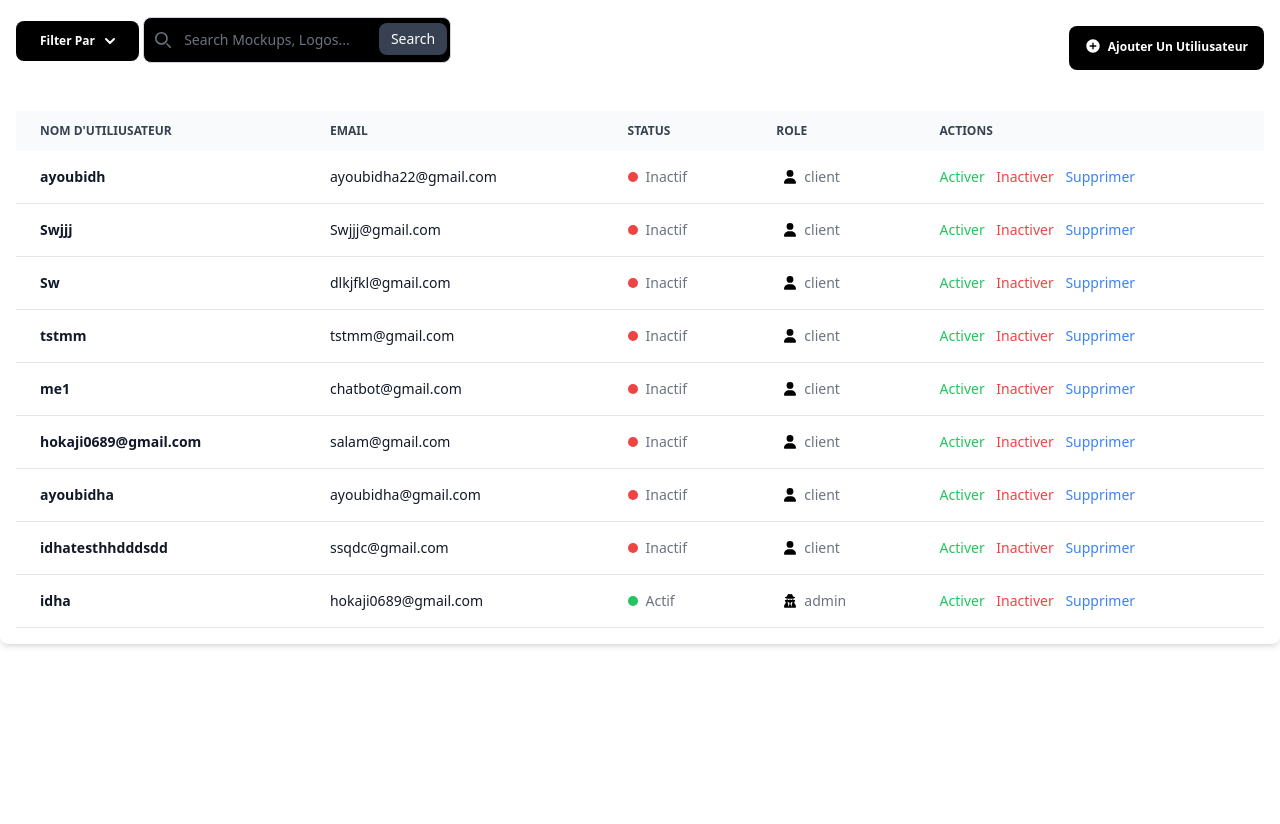
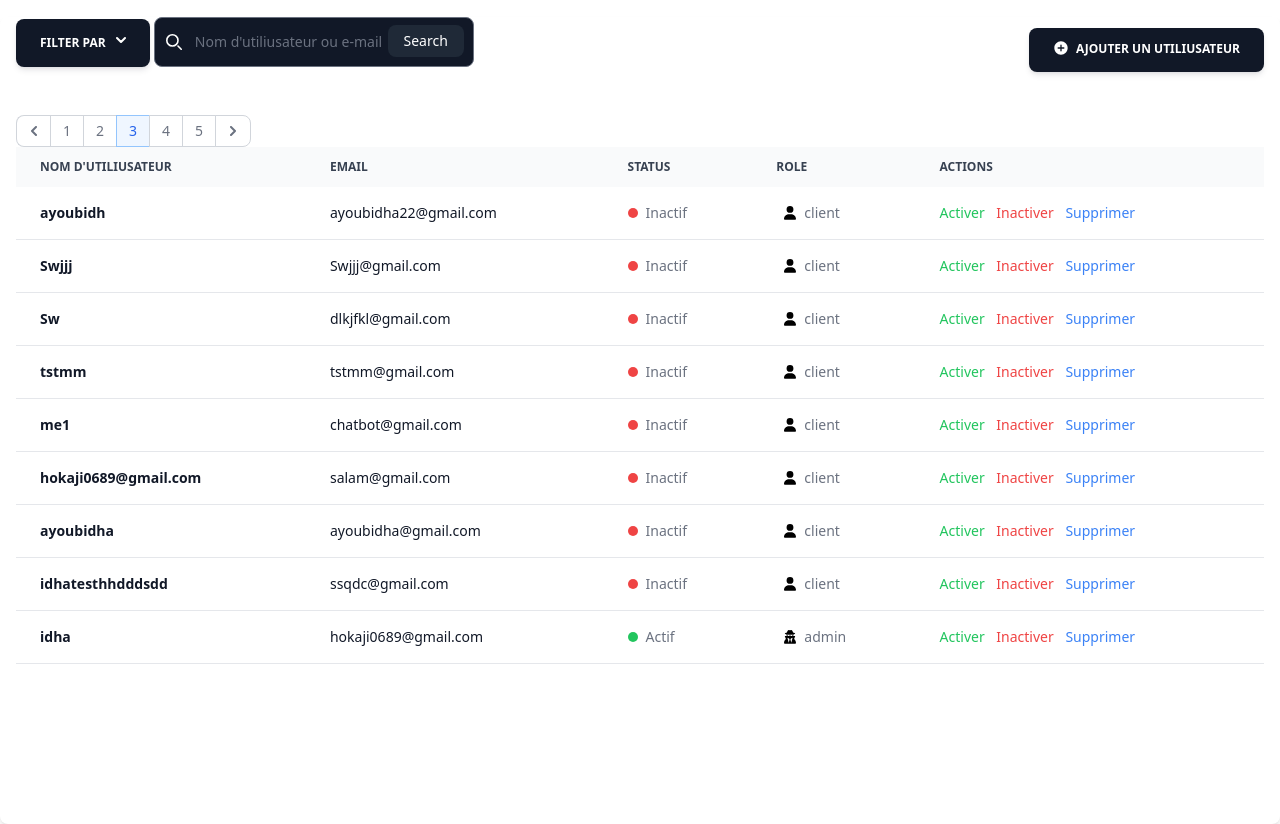
Before and after one commit to merouaneid7/DriveUp, a Django app: page /last_added in a window 1280 px wide. Shown: the part 47-871 px from the top of the page. Before the commit the page ends 694 px from the top, so only its background shows below. Run offline with Django 5.2, Linux system fonts and the light colour scheme; data comes from the database, SQL or seed files in the repository; both versions use the stored data as it was after the commit; some libraries are stand-ins or nearby versions.

Commit message:
feat:user list pagination

```diff
--- a/sfe/sfe/views.py
+++ b/sfe/sfe/views.py
@@ -7,15 +7,19 @@ from . EmailBackEnd import EmailBackEnd
 from django.contrib.auth.decorators import user_passes_test
 from django.core.mail import send_mail
 from django.conf import settings
-from django.template.loader import render_to_string
-from django.http import HttpResponseForbidden, JsonResponse
+from django.core.paginator import Paginator
 
 
 def home(request):
     return render(request,"main/home.html")
 
 def userslist(request):
-    users = User.objects.all()
+    users=User.objects.all()
+    paginator=Paginator(users, 2)
+    page_num=request.GET.get('page')
+    page=paginator.page(page_num)
+
+
     user_approved=User.objects.filter(is_active=True)
     user_inapproved=User.objects.filter(is_active=False)
     print(user_approved)
@@ -23,6 +27,7 @@ def userslist(request):
         'users' : users,
         'user_approved':user_approved,
         'user_inapproved':user_inapproved,
+        'page':page
 
     }
     return render(request,"adm/userslist.html",context)
@@ -181,6 +186,8 @@ def adm_dash(request):
 
 def active_users(request):
     users=User.objects.filter(is_active=True)
+    if not users.exists():
+        messages.error(request,"aucun utilisateur est active")
     context={
         'users':users,
     }
@@ -189,6 +196,8 @@ def active_users(request):
 
 def inactive_users(request):
     users=User.objects.filter(is_active=False)
+    if not users.exists():
+        messages.error(request,"aucun utilisateur est inactive")
     context={
         'users':users,
     }
@@ -197,6 +206,8 @@ def inactive_users(request):
 
 def last_added(request):
     users=User.objects.order_by('-id')
+    if not users.exists():
+        messages.error(request,"y'aucun utilisateur ")
     context={
         'users':users,
     }
@@ -204,6 +215,8 @@ def last_added(request):
 
 def only_admin(request):
     users=User.objects.filter(is_superuser=True)
+    if not users.exists():
+        messages.error(request,"aucun utilisateur est admin")
     context={
         'users':users,
     }
@@ -211,6 +224,8 @@ def only_admin(request):
 
 def only_client(request):
     users=User.objects.filter(is_superuser=False)
+    if not users.exists():
+        messages.error(request,"aucun utilisateur est client")
     context={
         'users':users,
     }
@@ -219,9 +234,13 @@ def only_client(request):
 
 def search_user(request):
     search_input=request.GET.get("search_input")
-    print("search_input")
 
     users=User.objects.filter(username=search_input) | User.objects.filter(email=search_input)
+    print(users)
+
+    if not users.exists():
+        messages.error(request,"Aucun utilisateur avec   ' " f"{search_input} ' comme nom d'utilisateur ou bien email")
+
     context={
         'users':users,
     }
--- a/sfe/templates/adm/userslist.html
+++ b/sfe/templates/adm/userslist.html
@@ -1,22 +1,25 @@
 {% extends 'admdashnav.html' %}
+{% load static %}
 <head>
     <link href="https://cdnjs.cloudflare.com/ajax/libs/flowbite/2.3.0/flowbite.min.css" rel="stylesheet" />
 </head>
+
+
 {% block content %}
 
 <div class="relative overflow-x-auto shadow-md sm:rounded-lg mt-16 px-4">
     {% include "msg/msg.html" %}
     <div class="flex items-center justify-between flex-column flex-wrap md:flex-row space-y-4 md:space-y-0 pb-4 bg-white ">
         <div>
-            <button id="dropdownActionButton" data-dropdown-toggle="dropdownAction" class="py-3 inline-flex items-center font-sans font-bold text-center  transition-all disabled:opacity-50 disabled:shadow-none disabled:pointer-events-none text-xs py-3 px-6 rounded-lg  text-white  bg-black" type="button">
-                <span class="sr-only">filtre</span>
+            <button id="dropdownActionButton" data-dropdown-toggle="dropdownAction" class=" py-4 inline-flex font-sans font-bold text-center uppercase transition-all disabled:opacity-50 disabled:shadow-none disabled:pointer-events-none text-xs  px-6 rounded-lg  text-white shadow-md shadow-gray-900/10 hover:shadow-lg hover:shadow-gray-900/20 focus:opacity-[0.85] focus:shadow-none active:opacity-[0.85] active:shadow-none bg-gray-900" type="button">
+
                 Filter Par
                 <svg class="w-2.5 h-2.5 ms-2.5" aria-hidden="true" xmlns="http://www.w3.org/2000/svg" fill="none" viewBox="0 0 10 6">
                     <path stroke="currentColor" stroke-linecap="round" stroke-linejoin="round" stroke-width="2" d="m1 1 4 4 4-4"/>
                 </svg>
             </button>
             <!-- Dropdown menu -->
-            <div id="dropdownAction" class=" hidden bg-gray-50 divide-y divide-gray-100 rounded-lg shadow w-44 px-4  ">
+            <div id="dropdownAction" class=" hidden bg-gray-50 divide-y divide-gray-100 rounded-lg shadow w-44 p-6  ">
                 <ul class="py-1 text-sm text-gray-700 " aria-labelledby="dropdownActionButton">
                     <li>
                         <a href="{% url 'userlist' %}" class="block px-4 py-2 hover:bg-gray-100  text-gray-900">Tous</a>
@@ -39,25 +42,27 @@
                 </ul>
 
             </div>
+
                 <form class="inline-block max-w-md mx-auto" method="GET" action="search_user">
-                <label for="default-search" class="mb-2 text-sm font-medium text-gray-900 sr-only dark:text-white">Search</label>
-                <div class="relative">
-                    <div class="absolute inset-y-0 start-0 flex items-center ps-3 pointer-events-none">
-                        <svg class="w-4 h-4 text-gray-500 dark:text-gray-400" aria-hidden="true" xmlns="http://www.w3.org/2000/svg" fill="none" viewBox="0 0 20 20">
+                    <label for="default-search" class="mb-2 text-sm font-medium text-gray-900 sr-only dark:text-black ">Search</label>
+                    <div class="relative w-80">
+                        <div class=" absolute inset-y-0 start-0 flex items-center ps-3 pointer-events-none">
+                            <svg class="w-4 h-4 text-white" aria-hidden="true" xmlns="http://www.w3.org/2000/svg" fill="none" viewBox="0 0 20 20">
                                 <path stroke="currentColor" stroke-linecap="round" stroke-linejoin="round" stroke-width="2" d="m19 19-4-4m0-7A7 7 0 1 1 1 8a7 7 0 0 1 14 0Z"/>
                             </svg>
                         </div>
-                    <input type="search" id="search_input" name="search_input" class="px-16 block w-full p-3 ps-10 text-sm text-white border border-gray-300 rounded-lg bg-black " placeholder="Search Mockups, Logos..." required />
-                    <button type="submit" class=" text-white absolute end-1 bottom-2 bg-gray-700  font-medium rounded-lg text-sm px-3 py-1.5 ">Search</button>
+                        <input type="search" id="default-search" name="search_input" class="block w-full p-3.5 ps-10 pr-26 text-sm    rounded-lg bg-gray-900 text-white" placeholder="Nom d'utiliusateur ou e-mail" required />
+                        <button type="submit" class="text-white absolute end-2.5 bottom-2.5 bg-gray-800   rounded-lg text-sm px-4 py-1.5 ">Search</button>
                     </div>
                 </form>
+
         </div>
 
 
 
         <button id="dropdownActionButton"  class="inline-flex items-center text-gray-500 bg-white  focus:outline-none   font-medium rounded-lg text-sm  py-1.5 " type="button">
-            <div class="flex items-center justify-center gap-x-6">
-                <a href="#"  data-modal-target="crud-modal" data-modal-toggle="crud-modal" class="align-middle select-none font-sans font-bold text-center  transition-all disabled:opacity-50 disabled:shadow-none disabled:pointer-events-none text-xs py-3 px-4 rounded-lg  text-white  bg-black hover:bg-gray-800">
+            <div class=" flex items-center justify-center gap-x-6">
+                <a href="#"  data-modal-target="crud-modal" data-modal-toggle="crud-modal" class="py-3 align-middle select-none font-sans font-bold text-center uppercase transition-all disabled:opacity-50 disabled:shadow-none disabled:pointer-events-none text-xs  px-6 rounded-lg  text-white shadow-md shadow-gray-900/10 hover:shadow-lg hover:shadow-gray-900/20 focus:opacity-[0.85] focus:shadow-none active:opacity-[0.85] active:shadow-none bg-gray-900">
                     <svg class="mb-1 mr-1 inline-block w-4 h-4 text-white" aria-hidden="true" xmlns="http://www.w3.org/2000/svg" width="24" height="24" fill="currentColor" viewBox="0 0 24 24">
                         <path fill-rule="evenodd" d="M2 12C2 6.477 6.477 2 12 2s10 4.477 10 10-4.477 10-10 10S2 17.523 2 12Zm11-4.243a1 1 0 1 0-2 0V11H7.757a1 1 0 1 0 0 2H11v3.243a1 1 0 1 0 2 0V13h3.243a1 1 0 1 0 0-2H13V7.757Z" clip-rule="evenodd"/>
                       </svg>
@@ -67,46 +72,45 @@
             </div>
         </button>
     </div>
-
 <!-- Main modal -->
-  <div id="crud-modal" tabindex="-1" aria-hidden="true" class="hidden overflow-y-auto overflow-x-hidden fixed top-0 right-0 left-0 z-50 justify-center items-center w-full md:inset-0 h-[calc(100%-1rem)] max-h-full">
-      <div class="relative p-4 w-full max-w-md max-h-full">
+<div id="crud-modal" tabindex="-1" aria-hidden="true" class=" hidden overflow-y-auto overflow-x-hidden fixed top-0 right-0 left-0 z-50 justify-center items-center w-full md:inset-0 h-[calc(100%-1rem)] max-h-full">
+    <!-- Backdrop for blur effect -->
+    <div class="fixed inset-0 bg-white opacity-80 blur-md"></div>
+    <div class="relative p-4 w-full max-w-md max-h-full border-2 rounded-xl">
         <!-- Modal content -->
-          <div class="relative bg-white rounded-lg shadow ">
+        <div class="relative bg-white rounded-lg border-black">
             <!-- Modal header -->
-              <div class="flex items-center justify-between p-4 md:p-5 border-b rounded-t ">
-                  <h3 class="text-lg font-semibold text-gray-900 dark:text-white">
-                      Create New Product
+            <div class="flex items-center justify-between p-4 md:p-5 border-b rounded-t">
+                <h3 class="text-lg font-semibold text-gray-900 dark:text-black">
+                    ajouter un nouveau Utiliusateur
                 </h3>
-                  <button type="button" class="text-gray-400 bg-transparent hover:bg-gray-200 hover:text-gray-900 rounded-lg text-sm w-8 h-8 ms-auto inline-flex justify-center items-center  dark:hover:text-white" data-modal-toggle="crud-modal">
+                <button type="button" class="text-text bg-transparent hover:bg-gray-200 hover:text-gray-900 rounded-lg text-sm w-8 h-8 ms-auto inline-flex justify-center items-center  " data-modal-toggle="crud-modal">
                     <svg class="w-3 h-3" aria-hidden="true" xmlns="http://www.w3.org/2000/svg" fill="none" viewBox="0 0 14 14">
                         <path stroke="currentColor" stroke-linecap="round" stroke-linejoin="round" stroke-width="2" d="m1 1 6 6m0 0 6 6M7 7l6-6M7 7l-6 6"/>
                     </svg>
-                      <span class="sr-only">Close modal</span>
+
                 </button>
             </div>
             <!-- Modal body -->
             <form class="p-4 md:p-5" method="POST" action="add_user">
-
                 {% csrf_token %}
                 <div class="grid gap-4 mb-4 grid-cols-2">
                     <div class="col-span-2">
-                          <label for="name" class="block mb-2 text-sm font-medium text-gray-900 dark:text-white">username</label>
+                        <label for="name" class="block mb-2 text-sm font-medium text-gray-900 dark:text-black">username</label>
                         <input type="text" name="username" id="username" class="bg-gray-50 border border-gray-300 text-gray-900 text-sm rounded-lg focus:ring-primary-600 focus:border-primary-600 block w-full p-2.5 " placeholder="Type product name" required="">
                     </div>
                     <div class="col-span-2 sm:col-span-1">
-                          <label for="email" class="block mb-2 text-sm font-medium text-gray-900 dark:text-white">email</label>
+                        <label for="email" class="block mb-2 text-sm font-medium text-gray-900 dark:text-black">email</label>
                         <input type="email" name="email" id="email" class="bg-gray-50 border border-gray-300 text-gray-900 text-sm rounded-lg focus:ring-primary-600 focus:border-primary-600 block w-full p-2.5 " placeholder="$2999" required="">
                     </div>
                     <div class="col-span-2 sm:col-span-1">
-                          <label for="password" class="block mb-2 text-sm font-medium text-gray-900 dark:text-white">password</label>
+                        <label for="password" class="block mb-2 text-sm font-medium text-gray-900 dark:text-black">password</label>
                         <input type="password" id="password" name="password" class="bg-gray-50 border border-gray-300 text-gray-900 text-sm rounded-lg focus:ring-primary-600 focus:border-primary-600 block w-full p-2.5 " placeholder="$2999" required="">
                     </div>
-
                 </div>
-                  <button type="submit" class="text-white inline-flex items-center bg-blue-700 hover:bg-blue-800 focus:ring-4 focus:outline-none focus:ring-blue-300 font-medium rounded-lg text-sm px-5 py-2.5 text-center dark:bg-blue-600 dark:hover:bg-blue-700 dark:focus:ring-blue-800">
+                <button type="submit" class="flex py-3 align-middle select-none font-sans font-bold text-center uppercase transition-all disabled:opacity-50 disabled:shadow-none disabled:pointer-events-none text-xs  px-6 rounded-lg  text-white shadow-md shadow-gray-900/10 hover:shadow-lg hover:shadow-gray-900/20 focus:opacity-[0.85] focus:shadow-none active:opacity-[0.85] active:shadow-none bg-gray-900 ">
                     <svg class="me-1 -ms-1 w-5 h-5" fill="currentColor" viewBox="0 0 20 20" xmlns="http://www.w3.org/2000/svg"><path fill-rule="evenodd" d="M10 5a1 1 0 011 1v3h3a1 1 0 110 2h-3v3a1 1 0 11-2 0v-3H6a1 1 0 110-2h3V6a1 1 0 011-1z" clip-rule="evenodd"></path></svg>
-                      Add new product
+                    Ajouter
                 </button>
             </form>
         </div>
@@ -115,8 +119,17 @@
 
 
 
+{% if not users.exists  %}
+            <div class="flex justify-center items-center ">
+                <img src="{% static 'girl-using-phone.webp' %}" class="w-80 h-80 " >
 
-<div class="py-4">
+            </div>
+            <h1 class="flex justify-center items-center pb-6 ms-3 text-sm font-medium">Aucun Utilisateur n'est trouvé!<h1>
+
+{% else %}
+
+
+<div class="py-4 pb-40">
     <table class="w-full text-sm text-left rtl:text-right text-gray-500 dark:text-gray-400 bg-gray-50">
         <thead class="text-xs text-gray-700 uppercase ">
             <tr>
@@ -192,8 +205,43 @@
             </tr>
 
         </div>
+        <nav aria-label="Page navigation example">
+            <ul class="flex items-center -space-x-px h-8 text-sm">
+              <li>
+                <a href="#" class="flex items-center justify-center px-3 h-8 ms-0 leading-tight text-gray-500 bg-white border border-e-0 border-gray-300 rounded-s-lg hover:bg-gray-100 hover:text-gray-700 dark:bg-gray-800 dark:border-gray-700 dark:text-gray-400 dark:hover:bg-gray-700 dark:hover:text-white">
+                  <span class="sr-only">Previous</span>
+                  <svg class="w-2.5 h-2.5 rtl:rotate-180" aria-hidden="true" xmlns="http://www.w3.org/2000/svg" fill="none" viewBox="0 0 6 10">
+                    <path stroke="currentColor" stroke-linecap="round" stroke-linejoin="round" stroke-width="2" d="M5 1 1 5l4 4"/>
+                  </svg>
+                </a>
+              </li>
+              <li>
+                <a href="#" class="flex items-center justify-center px-3 h-8 leading-tight text-gray-500 bg-white border border-gray-300 hover:bg-gray-100 hover:text-gray-700 dark:bg-gray-800 dark:border-gray-700 dark:text-gray-400 dark:hover:bg-gray-700 dark:hover:text-white">1</a>
+              </li>
+              <li>
+                <a href="#" class="flex items-center justify-center px-3 h-8 leading-tight text-gray-500 bg-white border border-gray-300 hover:bg-gray-100 hover:text-gray-700 dark:bg-gray-800 dark:border-gray-700 dark:text-gray-400 dark:hover:bg-gray-700 dark:hover:text-white">2</a>
+              </li>
+              <li>
+                <a href="#" aria-current="page" class="z-10 flex items-center justify-center px-3 h-8 leading-tight text-blue-600 border border-blue-300 bg-blue-50 hover:bg-blue-100 hover:text-blue-700 dark:border-gray-700 dark:bg-gray-700 dark:text-white">3</a>
+              </li>
+              <li>
+                <a href="#" class="flex items-center justify-center px-3 h-8 leading-tight text-gray-500 bg-white border border-gray-300 hover:bg-gray-100 hover:text-gray-700 dark:bg-gray-800 dark:border-gray-700 dark:text-gray-400 dark:hover:bg-gray-700 dark:hover:text-white">4</a>
+              </li>
+              <li>
+                <a href="#" class="flex items-center justify-center px-3 h-8 leading-tight text-gray-500 bg-white border border-gray-300 hover:bg-gray-100 hover:text-gray-700 dark:bg-gray-800 dark:border-gray-700 dark:text-gray-400 dark:hover:bg-gray-700 dark:hover:text-white">5</a>
+              </li>
+              <li>
+                <a href="#" class="flex items-center justify-center px-3 h-8 leading-tight text-gray-500 bg-white border border-gray-300 rounded-e-lg hover:bg-gray-100 hover:text-gray-700 dark:bg-gray-800 dark:border-gray-700 dark:text-gray-400 dark:hover:bg-gray-700 dark:hover:text-white">
+                  <span class="sr-only">Next</span>
+                  <svg class="w-2.5 h-2.5 rtl:rotate-180" aria-hidden="true" xmlns="http://www.w3.org/2000/svg" fill="none" viewBox="0 0 6 10">
+                    <path stroke="currentColor" stroke-linecap="round" stroke-linejoin="round" stroke-width="2" d="m1 9 4-4-4-4"/>
+                  </svg>
+                </a>
+              </li>
+            </ul>
+          </nav>
         <script src="../path/to/flowbite/dist/flowbite.min.js"></script>
         <script src="https://cdn.jsdelivr.net/npm/apexcharts"></script>
         <script src="https://cdnjs.cloudflare.com/ajax/libs/flowbite/2.3.0/flowbite.min.js"></script>
-
+{% endif %}
 {% endblock %}
--- a/sfe/theme/static/css/dist/styles.css
+++ b/sfe/theme/static/css/dist/styles.css
@@ -828,6 +828,22 @@ select {
   bottom: -6rem;
 }
 
+.bottom-2 {
+  bottom: 0.5rem;
+}
+
+.bottom-2\.5 {
+  bottom: 0.625rem;
+}
+
+.end-2 {
+  inset-inline-end: 0.5rem;
+}
+
+.end-2\.5 {
+  inset-inline-end: 0.625rem;
+}
+
 .left-0 {
   left: 0px;
 }
@@ -844,50 +860,18 @@ select {
   right: 5rem;
 }
 
+.start-0 {
+  inset-inline-start: 0px;
+}
+
 .top-0 {
   top: 0px;
 }
 
-.end-0 {
-  inset-inline-end: 0px;
-}
-
-.bottom-2 {
-  bottom: 0.5rem;
-}
-
-.bottom-2\.5 {
-  bottom: 0.625rem;
-}
-
-.end-2 {
-  inset-inline-end: 0.5rem;
-}
-
-.end-2\.5 {
-  inset-inline-end: 0.625rem;
-}
-
-.start-0 {
-  inset-inline-start: 0px;
-}
-
-.bottom-1 {
-  bottom: 0.25rem;
-}
-
-.bottom-1\.5 {
-  bottom: 0.375rem;
-}
-
 .end-3 {
   inset-inline-end: 0.75rem;
 }
 
-.end-1 {
-  inset-inline-end: 0.25rem;
-}
-
 .z-10 {
   z-index: 10;
 }
@@ -1117,6 +1097,10 @@ select {
   margin-top: 2rem;
 }
 
+.ms-0 {
+  margin-inline-start: 0px;
+}
+
 .block {
   display: block;
 }
@@ -1285,6 +1293,10 @@ select {
   width: 2rem;
 }
 
+.w-80 {
+  width: 20rem;
+}
+
 .w-\[18px\] {
   width: 18px;
 }
@@ -1451,6 +1471,12 @@ select {
   margin-bottom: calc(1rem * var(--tw-space-y-reverse));
 }
 
+.-space-x-px > :not([hidden]) ~ :not([hidden]) {
+  --tw-space-x-reverse: 0;
+  margin-right: calc(-1px * var(--tw-space-x-reverse));
+  margin-left: calc(-1px * calc(1 - var(--tw-space-x-reverse)));
+}
+
 .divide-y > :not([hidden]) ~ :not([hidden]) {
   --tw-divide-y-reverse: 0;
   border-top-width: calc(1px * calc(1 - var(--tw-divide-y-reverse)));
@@ -1544,12 +1570,17 @@ select {
   border-top-width: 1px;
 }
 
-.border-s-2 {
-  border-inline-start-width: 2px;
+.border-e-0 {
+  border-inline-end-width: 0px;
 }
 
 .border-dashed {
   border-style: dashed;
+}
+
+.border-black {
+  --tw-border-opacity: 1;
+  border-color: rgb(0 0 0 / var(--tw-border-opacity));
 }
 
 .border-gray-100 {
@@ -1567,19 +1598,9 @@ select {
   border-color: rgb(209 213 219 / var(--tw-border-opacity));
 }
 
-.border-blue-700 {
+.border-blue-300 {
   --tw-border-opacity: 1;
-  border-color: rgb(29 78 216 / var(--tw-border-opacity));
-}
-
-.border-s-gray-50 {
-  --tw-border-opacity: 1;
-  border-inline-start-color: rgb(249 250 251 / var(--tw-border-opacity));
-}
-
-.bg-black {
-  --tw-bg-opacity: 1;
-  background-color: rgb(0 0 0 / var(--tw-bg-opacity));
+  border-color: rgb(147 197 253 / var(--tw-border-opacity));
 }
 
 .bg-blue-100 {
@@ -1671,6 +1687,41 @@ select {
   background-color: rgb(254 252 232 / var(--tw-bg-opacity));
 }
 
+.bg-gray-200 {
+  --tw-bg-opacity: 1;
+  background-color: rgb(229 231 235 / var(--tw-bg-opacity));
+}
+
+.bg-gray-300 {
+  --tw-bg-opacity: 1;
+  background-color: rgb(209 213 219 / var(--tw-bg-opacity));
+}
+
+.bg-gray-400 {
+  --tw-bg-opacity: 1;
+  background-color: rgb(156 163 175 / var(--tw-bg-opacity));
+}
+
+.bg-gray-500 {
+  --tw-bg-opacity: 1;
+  background-color: rgb(107 114 128 / var(--tw-bg-opacity));
+}
+
+.bg-gray-600 {
+  --tw-bg-opacity: 1;
+  background-color: rgb(75 85 99 / var(--tw-bg-opacity));
+}
+
+.bg-gray-800 {
+  --tw-bg-opacity: 1;
+  background-color: rgb(31 41 55 / var(--tw-bg-opacity));
+}
+
+.bg-blue-50 {
+  --tw-bg-opacity: 1;
+  background-color: rgb(239 246 255 / var(--tw-bg-opacity));
+}
+
 .fill-gray-500 {
   fill: #6b7280;
 }
@@ -1710,8 +1761,16 @@ select {
   padding: 0.75rem;
 }
 
+.p-3\.5 {
+  padding: 0.875rem;
+}
+
 .p-4 {
   padding: 1rem;
+}
+
+.p-6 {
+  padding: 1.5rem;
 }
 
 .p-8 {
@@ -1818,16 +1877,6 @@ select {
   padding-bottom: 1.5rem;
 }
 
-.px-16 {
-  padding-left: 4rem;
-  padding-right: 4rem;
-}
-
-.py-3\.5 {
-  padding-top: 0.875rem;
-  padding-bottom: 0.875rem;
-}
-
 .pb-0 {
   padding-bottom: 0px;
 }
@@ -1864,12 +1925,16 @@ select {
   padding-top: 2rem;
 }
 
+.pb-6 {
+  padding-bottom: 1.5rem;
+}
+
 .ps-10 {
   padding-inline-start: 2.5rem;
 }
 
-.ps-3 {
-  padding-inline-start: 0.75rem;
+.pb-40 {
+  padding-bottom: 10rem;
 }
 
 .text-left {
@@ -1977,6 +2042,10 @@ select {
   line-height: 1.625;
 }
 
+.leading-tight {
+  line-height: 1.25;
+}
+
 .tracking-normal {
   letter-spacing: 0em;
 }
```
Also changed, not shown: other parts of sfe/theme/static/css/dist/styles.css (+69 -86 lines), sfe/db.sqlite3, sfe/static/girl-using-phone.webp (added). Lines whose indentation alone changed are shown as unchanged.
